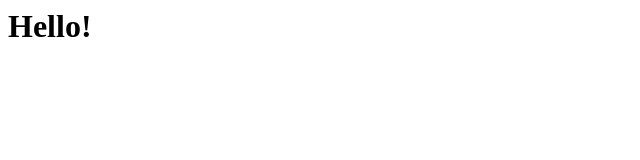
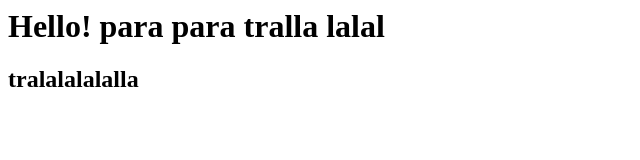
Before and after one commit to Lelolek1/leon_ombach_portfolio, a plain HTML site: page index.html in a window 1280 px wide. Shown: the whole page, without its empty margins (0-640 px from the left). Drawn offline with Linux system fonts and the light colour scheme.

Commit message:
Add index.html

```diff
--- a/index.html
+++ b/index.html
@@ -1 +1,2 @@
-<h1>Hello!</h1>
+<h1>Hello! para para tralla lalal</h1>
+<h2>tralalalalalla</h2>
```
